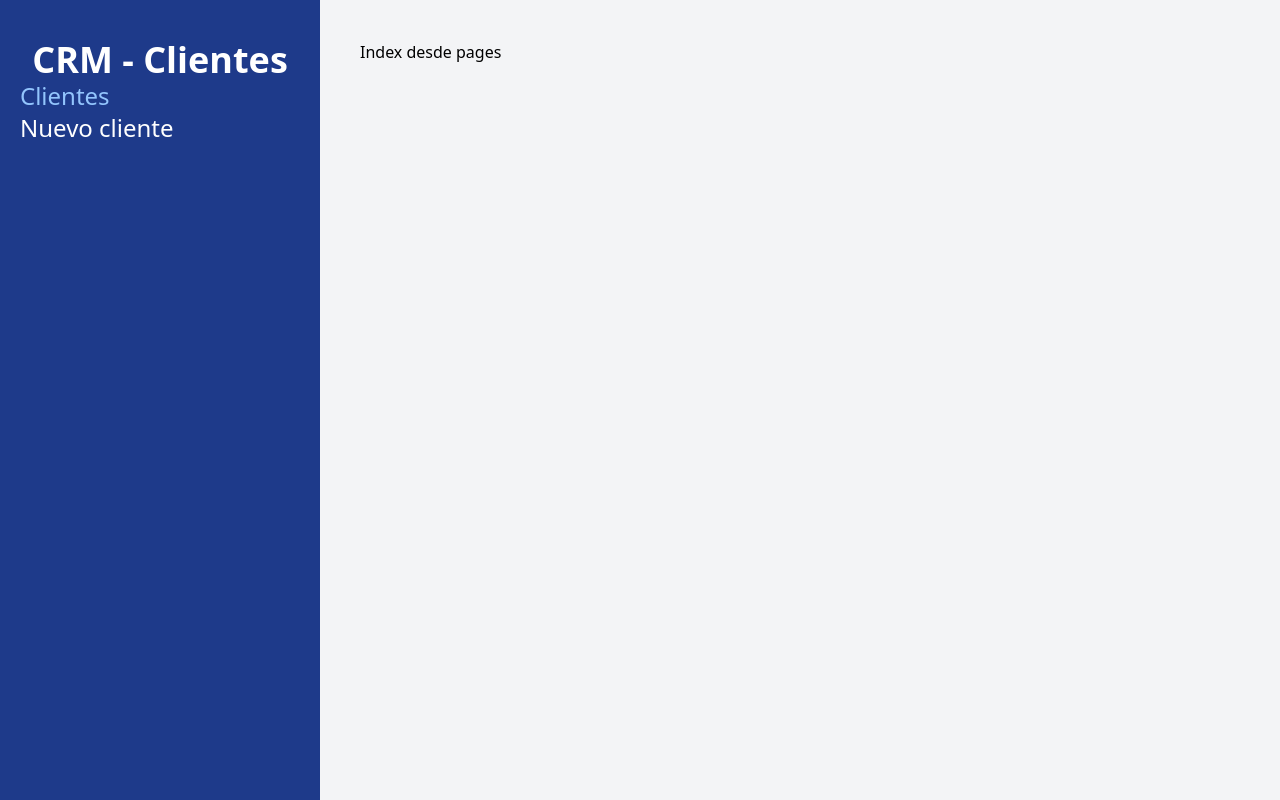
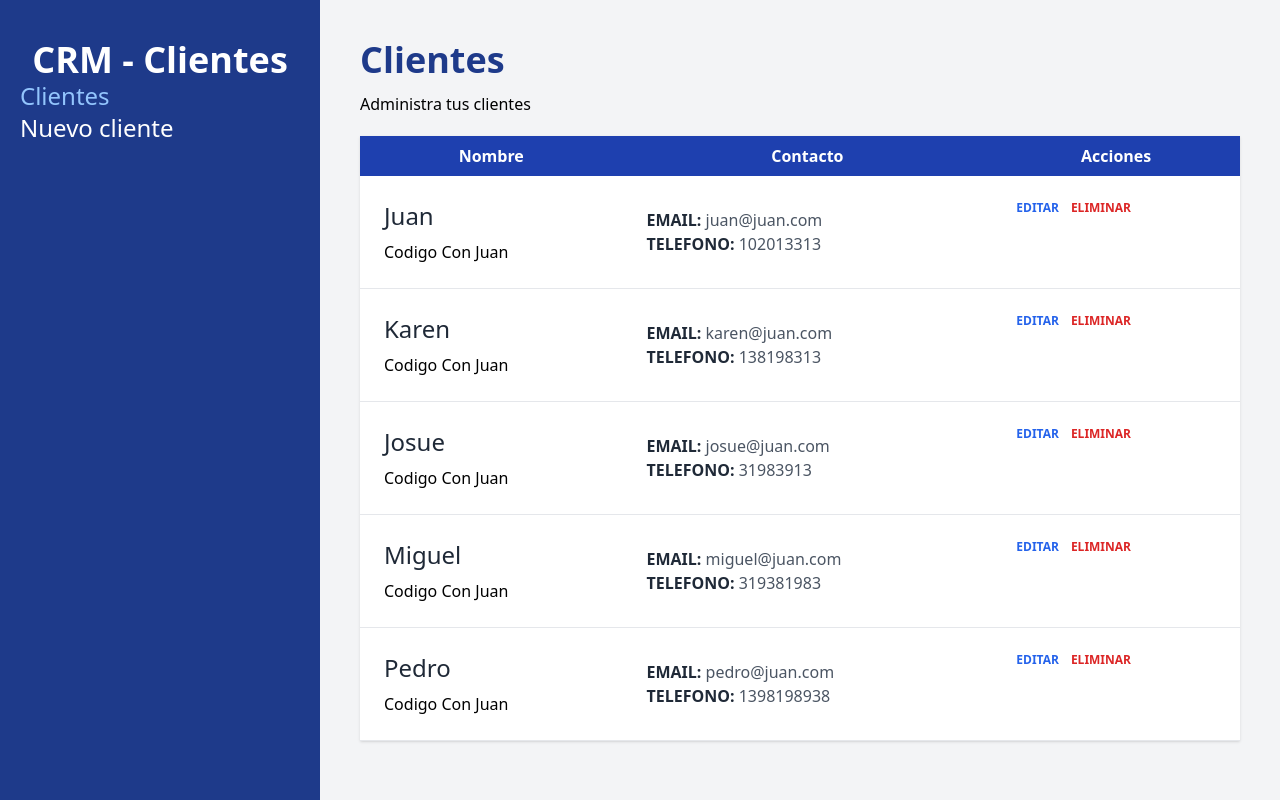
Before and after one commit to andresmurilloco/crm-react, a React (Vite) app: page / in a window 1280 px wide. Built offline with nearby package versions, Linux system fonts and the light colour scheme.

Commit message:
Paginas de Index lista. Botones aún no funcionales.

```diff
--- /dev/null
+++ b/src/components/Cliente.jsx
@@ -0,0 +1,28 @@
+const Cliente = ({cliente}) => {
+    const {nombre, empresa, email, telefono, id} = cliente;
+    return (
+        <tr className="border-b">
+            <td className="p-6 space-y-2">
+                <p className="text-2xl text-gray-800">{nombre}</p>
+                <p>{empresa}</p>
+            </td>
+            <td className="p-6">
+                <p className="text-gray-600"><span className="text-gray-800 uppercase font-bold">Email: </span>{email}</p>
+                <p className="text-gray-600"><span className="text-gray-800 uppercase font-bold">Telefono: </span>{telefono}</p>
+            </td>
+            <td className="p-6 flex gap-3">
+                <button type="button"
+                className="text-blue-600 hover:text-blue-700 uppercase font-bold text-xs">
+                    Editar
+                </button>
+
+                <button type="button"
+                className="text-red-600 hover:text-red-700 uppercase font-bold text-xs">
+                    Eliminar
+                </button>
+            </td>
+        </tr>
+    )
+}
+
+export default Cliente
--- a/src/pages/Index.jsx
+++ b/src/pages/Index.jsx
@@ -40,12 +40,32 @@ export function loader(){
 }
 import React from 'react'
 import { useLoaderData } from 'react-router-dom';
+import Cliente from '../components/Cliente';
 
-const Index = () => {
+function Index (){
   const clientes = useLoaderData();
   return (
     <div>
-        <h1>Index desde pages</h1>
+        <h1 className='font-black text-4xl text-blue-900'>Clientes</h1>
+        <p className='mt-3'>Administra tus clientes</p>
+
+        {clientes.length ?
+          <table className='w-full bg-white shadow mt-5 table-auto'>
+            <thead className='bg-blue-800 text-white'>
+              <tr>
+                <th className='p-2'>Nombre</th>
+                <th className='p-2'>Contacto</th>
+                <th className='p-2'>Acciones</th>
+              </tr>
+            </thead>
+            <tbody>
+              {clientes.map(cliente =>(
+                <Cliente cliente={cliente} key={cliente.id}/>
+              ))}
+            </tbody>
+          </table>
+        : 'No hay datos para mostrar'}
+
     </div>
   )
 }
```
